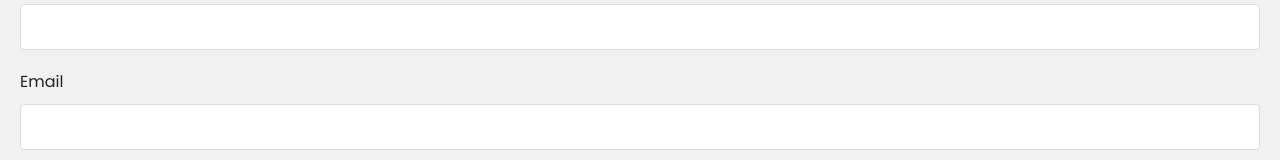
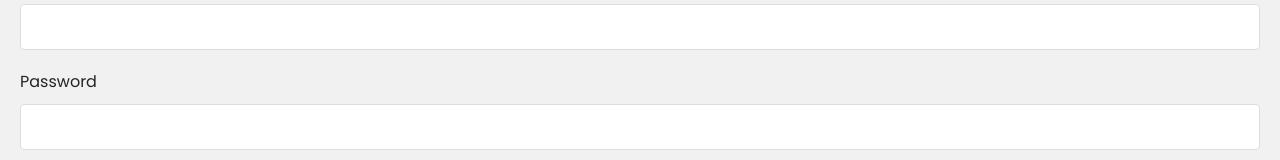
Before and after one commit to Lakshman2806/DeadLine, a React (Create React App) app: page /signup in a window 1280 px wide. Shown: the part 168-328 px from the top of the page. Built offline with nearby package versions, Linux system fonts and the light colour scheme.

Commit message:
fixed small bugs

```diff
--- a/src/pages/login.js
+++ b/src/pages/login.js
@@ -1,9 +1,9 @@
-import { useState } from "react"
+import { useState } from "react";
 import { useLogIn } from "../hooks/useLogIn";
 
 const Login = () => {
-    const [email, setEmail] = useState('');
-    const [password, setPassword] = useState('');
+  const [email, setEmail] = useState("");
+  const [password, setPassword] = useState("");
   const { login, error, loading } = useLogIn();
 
   const handleSubmit = async (e) => {
@@ -12,10 +12,10 @@ const Login = () => {
     // console.log(email, password);
 
     await login(email, password);
-    }
-
+  };
 
   return (
+    <div>
     <form className="login" onSubmit={handleSubmit}>
       <h3>Login</h3>
 
@@ -25,17 +25,20 @@ const Login = () => {
         onChange={(e) => setEmail(e.target.value)}
         value={email}
       />
-
+      <p>
         <label>Password</label>
         <input
           type="password"
           onChange={(e) => setPassword(e.target.value)}
           value={password}
         />
+      </p>
       <button disabled={loading}>Login</button>
       {error && <div className="error">{error}</div>}
     </form>
-    )
-}
 
-export default Login
+    </div>
+  );
+};
+
+export default Login;
--- a/src/pages/register.js
+++ b/src/pages/register.js
@@ -23,7 +23,7 @@ const SignUp = () => {
                 value={email}
                 />
 
-            <label>Email</label>
+            <label>Password</label>
             <input
                 type="password"
                 onChange={(e) => setPassword(e.target.value)}
```
Also changed, not shown: 1 other file (tests, documents, lock files or other folders). Lines whose indentation alone changed are shown as unchanged.
